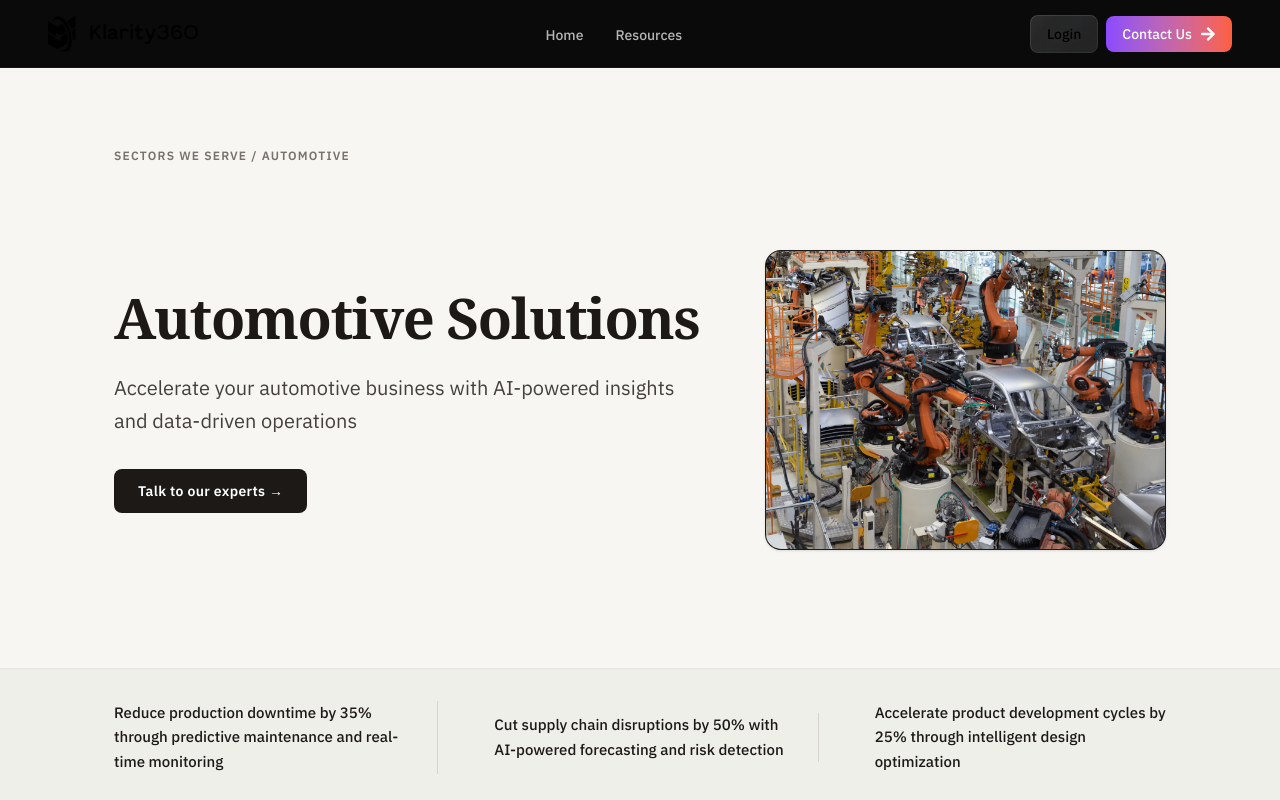
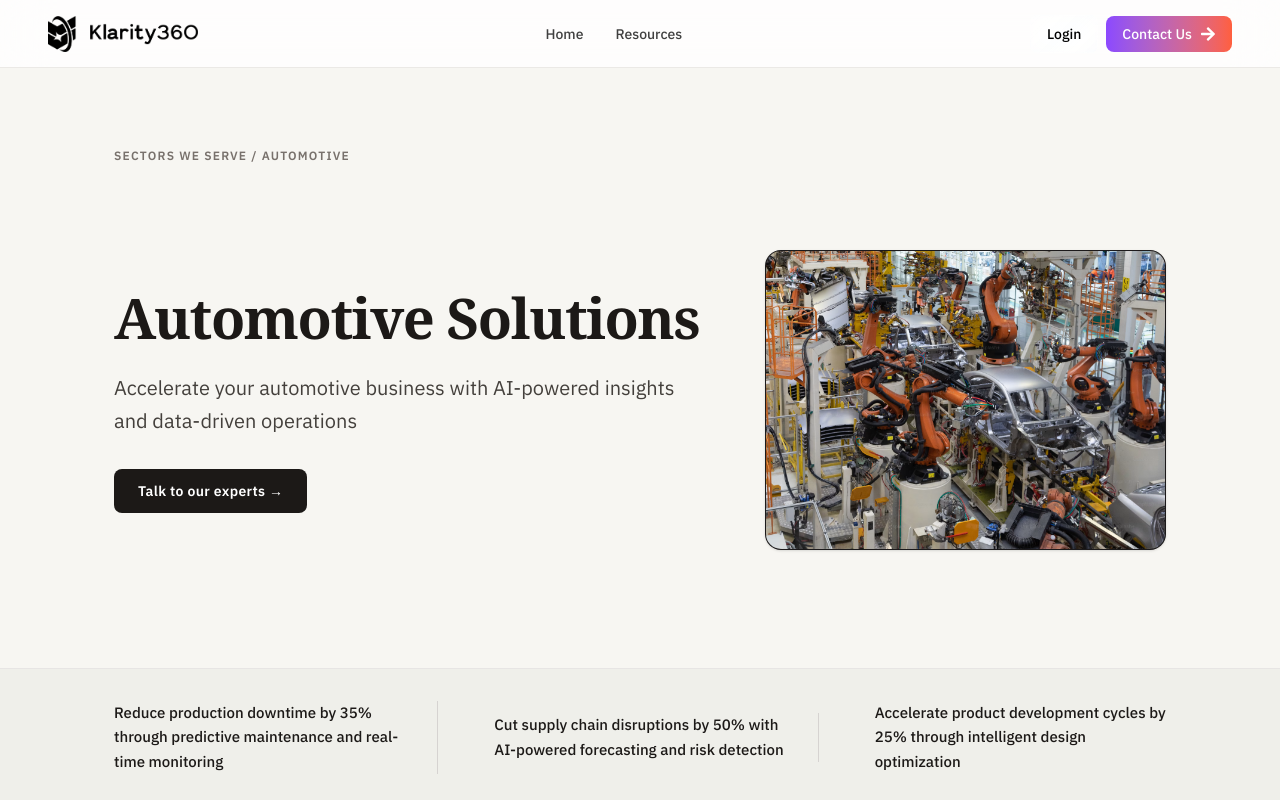
Before and after one commit to mundhra-nikhil/Klarity360-product-website, a Next.js app: page /klarity360-product-website/automotive in a window 1280 px wide. Shown: the top 800 px of the page. Built offline with nearby package versions, Linux system fonts and the light colour scheme; a web font is replaced by a local one.

Commit message:
style: use docs header in slug pages

```diff
--- a/app/[slug]/page.tsx
+++ b/app/[slug]/page.tsx
@@ -248,8 +248,8 @@ export default async function SectorPage({ params }: PageProps) {
     <div
       className={`${playfair.variable} ${inter.variable} font-sans min-h-screen bg-[#F7F6F2] text-[#1c1917] flex flex-col selection:bg-slate-900/10`}
     >
-      {/* Dark navigation wrapper to fit white header menu */}
-      <div className="docs-nav-wrapper sticky top-0 h-[68px] z-50 bg-[#0A0A0A] border-b border-slate-900 transition-colors duration-200">
+      {/* Navigation wrapper using Docs header styling */}
+      <div className="docs-theme docs-nav-wrapper sticky top-0 h-[68px] z-50 bg-docs-header-bg backdrop-blur-xl border-b border-docs-header-border transition-colors duration-200">
         <Nav />
       </div>
 
```
Also changed, not shown: 1 other file (tests, documents, lock files or other folders).
